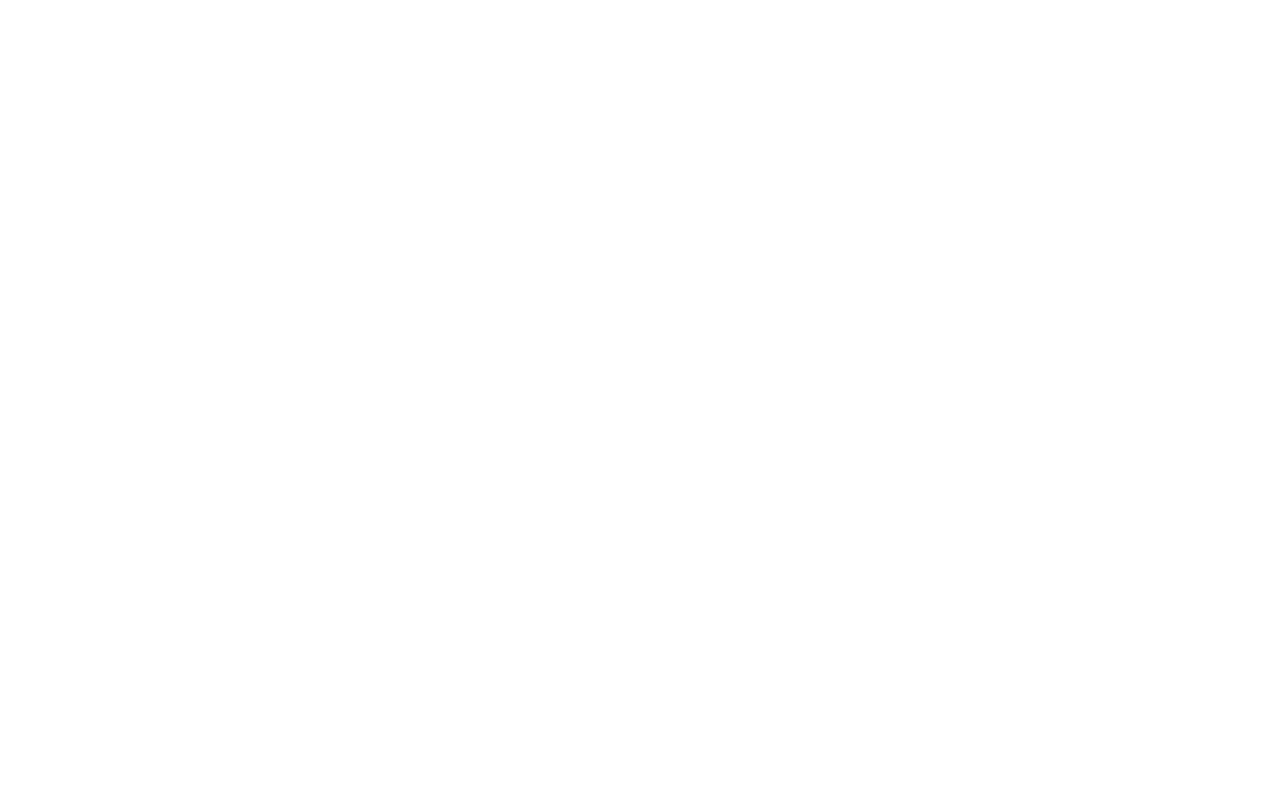
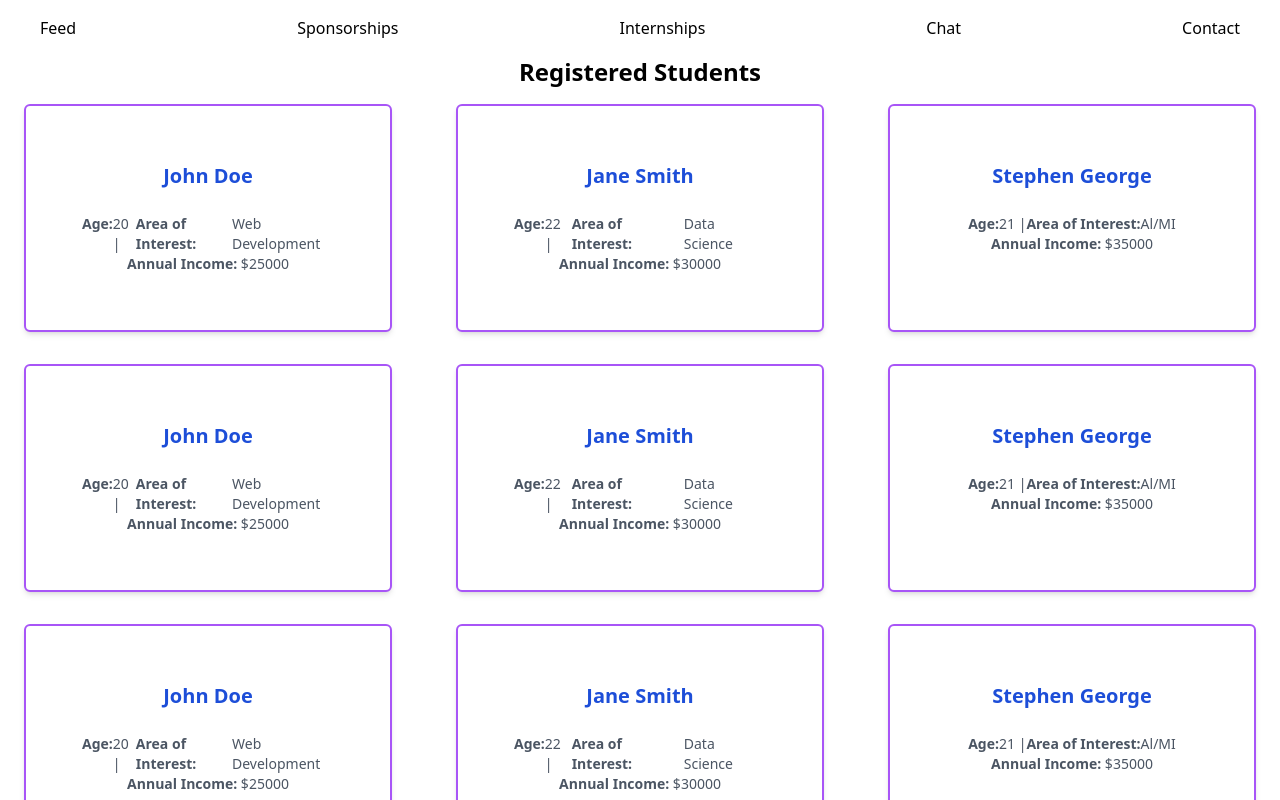
Before and after one commit to ivinej/Goodwill, a React (Create React App) app in the folder client/: page /Studhome/internships in a window 1280 px wide. Before the commit this address had no page. Shown: the top 800 px of the page. Built offline with nearby package versions, Linux system fonts and the light colour scheme.

Commit message:
sponsorship card created

```diff
--- a/client/src/App.js
+++ b/client/src/App.js
@@ -9,6 +9,7 @@
 import Nav2 from './Components/Nav2';
 import Role from './Pages/Role';
 import './App.css';
+import Sponal from './Pages/Sponal';
 
 function App() {
   return (
@@ -28,8 +29,8 @@
           <Route path="/Studhome" Component={Nav2}>
 
           <Route path="/Studhome/sponsorships" Component={Userhome}/>
-          {/* <Route path="/Studhome/internship" Component={Userhome}/>
-          <Route path="/Studhome/feed" Component={Userhome}/>  */}
+          <Route path="/Studhome/internships" Component={Sponal}/>
+          {/* <Route path="/Studhome/feed" Component={Userhome}/>  */}
           </Route>
 
         </Routes>
--- /dev/null
+++ b/client/src/Pages/Sponal.js
@@ -0,0 +1,113 @@
+import React from 'react';
+
+const StudentCard = ({ name, age, areaOfInterest, annualIncome }) => {
+  return (
+    <div className="bg-white rounded-md shadow-md p-14 ml-6 mr-6 mb-4 border-2 border-purple-500 hover:shadow-lg transition duration-300 transform hover:scale-105">
+      <h2 className="text-xl font-bold mb-6 text-blue-700 text-center">{name}</h2>
+      <p className="text-gray-600 text-sm flex justify-center">
+        <span className="font-bold">Age:</span> {age} | <span className="font-bold">Area of Interest:</span> {areaOfInterest}
+      </p>
+      <p className="text-gray-600 text-sm text-center">
+        <span className="font-bold">Annual Income:</span> ${annualIncome}
+      </p>
+    </div>
+  );
+};
+
+const RegisteredStudents = ({ students }) => {
+  return (
+    <div className="grid grid-cols-1 md:grid-cols-2 lg:grid-cols-3 gap-4">
+      {students.map((student, index) => (
+        <StudentCard key={index} {...student} />
+      ))}
+    </div>
+  );
+};
+
+const Sponal = () => {
+  // Example data
+  const students = [
+    {
+      name: 'John Doe',
+      age: 20,
+      areaOfInterest: 'Web Development',
+      annualIncome: 25000,
+    },
+    {
+      name: 'Jane Smith',
+      age: 22,
+      areaOfInterest: 'Data Science',
+      annualIncome: 30000,
+    },
+    {
+      name: 'Stephen George',
+      age: 21,
+      areaOfInterest: 'Al/MI',
+      annualIncome: 35000,
+    },
+    {
+      name: 'John Doe',
+      age: 20,
+      areaOfInterest: 'Web Development',
+      annualIncome: 25000,
+    },
+    {
+      name: 'Jane Smith',
+      age: 22,
+      areaOfInterest: 'Data Science',
+      annualIncome: 30000,
+    },
+    {
+      name: 'Stephen George',
+      age: 21,
+      areaOfInterest: 'Al/MI',
+      annualIncome: 35000,
+    },
+    {
+      name: 'John Doe',
+      age: 20,
+      areaOfInterest: 'Web Development',
+      annualIncome: 25000,
+    },
+    {
+      name: 'Jane Smith',
+      age: 22,
+      areaOfInterest: 'Data Science',
+      annualIncome: 30000,
+    },
+    {
+      name: 'Stephen George',
+      age: 21,
+      areaOfInterest: 'Al/MI',
+      annualIncome: 35000,
+    },
+    {
+      name: 'John Doe',
+      age: 20,
+      areaOfInterest: 'Web Development',
+      annualIncome: 25000,
+    },
+    {
+      name: 'Jane Smith',
+      age: 22,
+      areaOfInterest: 'Data Science',
+      annualIncome: 30000,
+    },
+    {
+      name: 'Stephen George',
+      age: 21,
+      areaOfInterest: 'Al/MI',
+      annualIncome: 35000,
+    },
+    // Add more student objects here...
+  ];
+
+  return (
+    <div className="container mx-auto ">
+      <center><h1 className="text-2xl font-bold mb-4">Registered Students</h1></center>
+      <RegisteredStudents students={students} />
+    </div>
+  );
+};
+
+export default Sponal;
```
Also changed, not shown: 1 other file (tests, documents, lock files or other folders).
